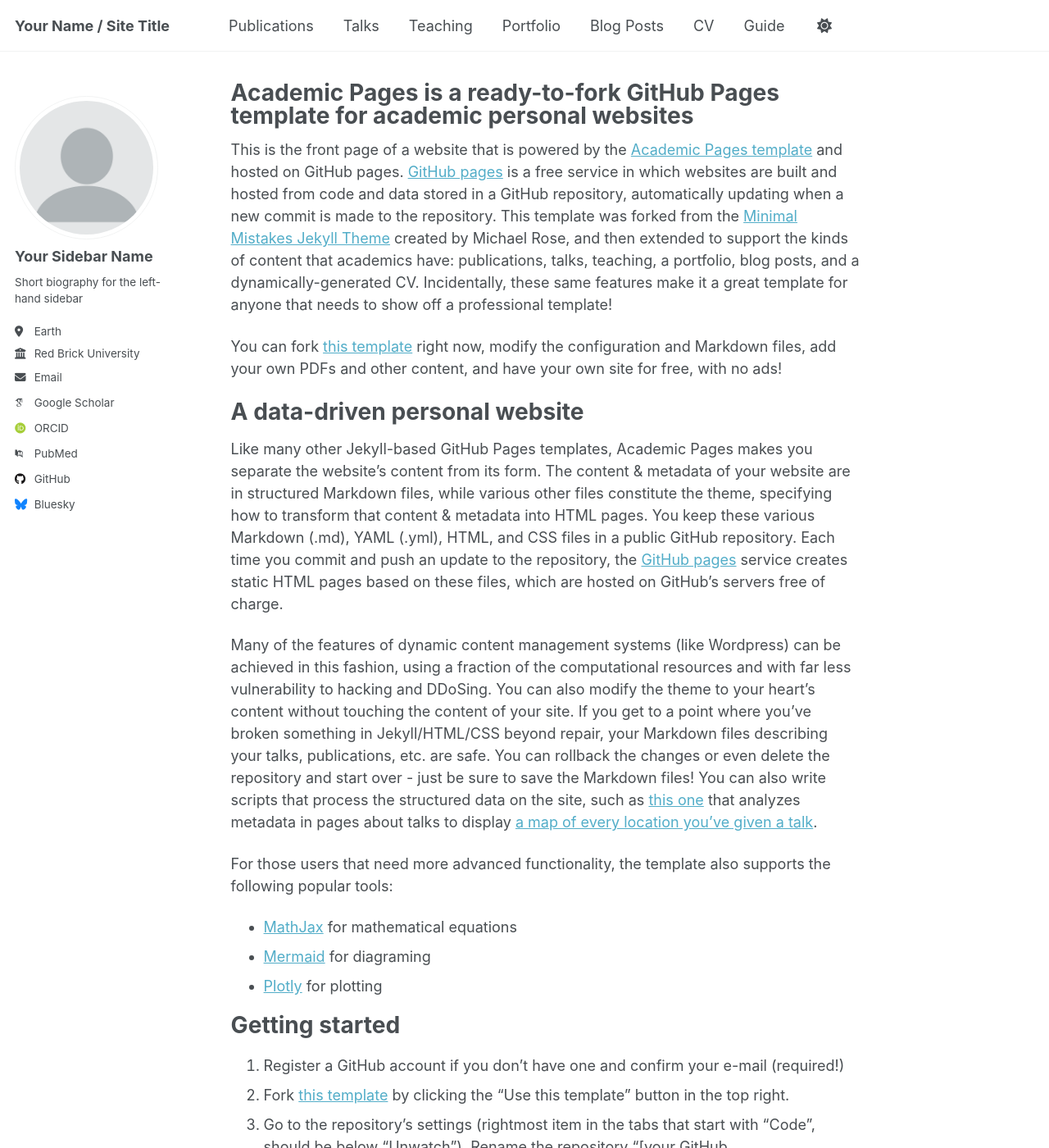
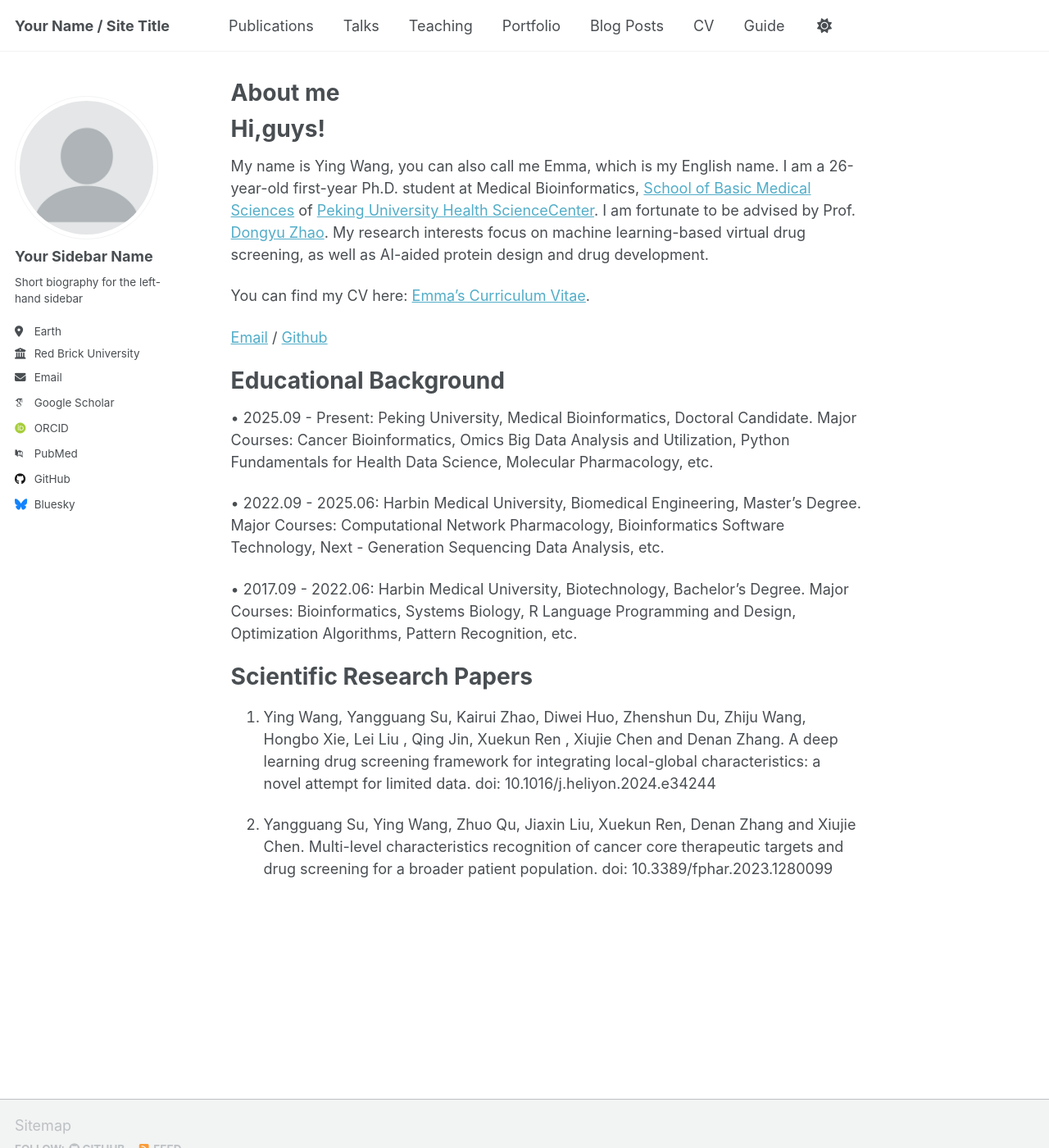
Before and after one commit to wangying1278/wangying1278.github.io, a Jekyll site: the page built from _pages/about.md, in a window 1280 px wide and 1400 px high. Shown: the whole window at 82% size. Built offline with Jekyll 4.4.1, drawn with Linux system fonts in a browser that asks for light colours; some web fonts are replaced; a script that is not in the unit is left out; some of the changed text lies outside the part shown.

Commit message:
Update about.md

```diff
--- a/_pages/about.md
+++ b/_pages/about.md
@@ -1,56 +1,36 @@
 ---
 permalink: /
-title: "Academic Pages is a ready-to-fork GitHub Pages template for academic personal websites"
+title: "About me"
 author_profile: true
 redirect_from:
   - /about/
   - /about.html
 ---
 
-This is the front page of a website that is powered by the [Academic Pages template](https://github.com/academicpages/academicpages.github.io) and hosted on GitHub pages. [GitHub pages](https://pages.github.com) is a free service in which websites are built and hosted from code and data stored in a GitHub repository, automatically updating when a new commit is made to the repository. This template was forked from the [Minimal Mistakes Jekyll Theme](https://mmistakes.github.io/minimal-mistakes/) created by Michael Rose, and then extended to support the kinds of content that academics have: publications, talks, teaching, a portfolio, blog posts, and a dynamically-generated CV. Incidentally, these same features make it a great template for anyone that needs to show off a professional template!
+Hi,guys!
+======
+My name is Ying Wang, you can also call me Emma, which is my English name. I am a 26-year-old first-year Ph.D. student at Medical Bioinformatics, [School of Basic Medical Sciences](https://sbms.bjmu.edu.cn) of [Peking University Health ScienceCenter](https://www.bjmu.edu.cn/index.htm). I am fortunate to be advised by Prof. [Dongyu Zhao](https://biomedinfo.bjmu.edu.cn/jsdw/0e418b3ea2a54e3f974f875a43a5d73a.htm). My research interests focus on machine learning-based virtual drug screening, as well as AI-aided protein design and drug development.
 
- You can fork [this template](https://github.com/academicpages/academicpages.github.io) right now, modify the configuration and Markdown files, add your own PDFs and other content, and have your own site for free, with no ads!
+You can find my CV here: [Emma's Curriculum Vitae](../assets/Curriculum_Vitae.pdf).
 
-A data-driven personal website
+[Email](mailto:2511110092@bjmu.edu.cn) / [Github](https://github.com/xxx)
+
+
+Educational Background
 ======
-Like many other Jekyll-based GitHub Pages templates, Academic Pages makes you separate the website's content from its form. The content & metadata of your website are in structured Markdown files, while various other files constitute the theme, specifying how to transform that content & metadata into HTML pages. You keep these various Markdown (.md), YAML (.yml), HTML, and CSS files in a public GitHub repository. Each time you commit and push an update to the repository, the [GitHub pages](https://pages.github.com/) service creates static HTML pages based on these files, which are hosted on GitHub's servers free of charge.
+• 2025.09 - Present: Peking University, Medical Bioinformatics, Doctoral Candidate.
+Major Courses: Cancer Bioinformatics, Omics Big Data Analysis and Utilization, Python Fundamentals for Health Data Science, Molecular Pharmacology, etc.
 
-Many of the features of dynamic content management systems (like Wordpress) can be achieved in this fashion, using a fraction of the computational resources and with far less vulnerability to hacking and DDoSing. You can also modify the theme to your heart's content without touching the content of your site. If you get to a point where you've broken something in Jekyll/HTML/CSS beyond repair, your Markdown files describing your talks, publications, etc. are safe. You can rollback the changes or even delete the repository and start over - just be sure to save the Markdown files! You can also write scripts that process the structured data on the site, such as [this one](https://github.com/academicpages/academicpages.github.io/blob/master/talkmap.ipynb) that analyzes metadata in pages about talks to display [a map of every location you've given a talk](https://academicpages.github.io/talkmap.html).
+• 2022.09 - 2025.06: Harbin Medical University, Biomedical Engineering, Master's Degree.
+Major Courses: Computational Network Pharmacology, Bioinformatics Software Technology, Next - Generation Sequencing Data Analysis, etc.
 
-For those users that need more advanced functionality, the template also supports the following popular tools:
-- [MathJax](https://www.mathjax.org/) for mathematical equations
-- [Mermaid](https://mermaid.js.org/) for diagraming
-- [Plotly](https://plotly.com/javascript/) for plotting
+• 2017.09 - 2022.06: Harbin Medical University, Biotechnology, Bachelor's Degree.
+Major Courses: Bioinformatics, Systems Biology, R Language Programming and Design, Optimization Algorithms, Pattern Recognition, etc.
 
-Getting started
+Scientific Research Papers
 ======
-1. Register a GitHub account if you don't have one and confirm your e-mail (required!)
-1. Fork [this template](https://github.com/academicpages/academicpages.github.io) by clicking the "Use this template" button in the top right.
-1. Go to the repository's settings (rightmost item in the tabs that start with "Code", should be below "Unwatch"). Rename the repository "[your GitHub username].github.io", which will also be your website's URL.
-1. Set site-wide configuration and create content & metadata (see below -- also see [this set of diffs](http://archive.is/3TPas) showing what files were changed to set up [an example site](https://getorg-testacct.github.io) for a user with the username "getorg-testacct")
-1. Upload any files (like PDFs, .zip files, etc.) to the files/ directory. They will appear at https://[your GitHub username].github.io/files/example.pdf.
-1. Check status by going to the repository settings, in the "GitHub pages" section
+1. Ying Wang, Yangguang Su, Kairui Zhao, Diwei Huo, Zhenshun Du, Zhiju Wang, Hongbo Xie, Lei Liu , Qing
+Jin, Xuekun Ren , Xiujie Chen and Denan Zhang. A deep learning drug screening framework for integrating local-global characteristics: a novel attempt for limited data.  doi: 10.1016/j.heliyon.2024.e34244
 
-Site-wide configuration
-------
-The main configuration file for the site is in the base directory in [_config.yml](https://github.com/academicpages/academicpages.github.io/blob/master/_config.yml), which defines the content in the sidebars and other site-wide features. You will need to replace the default variables with ones about yourself and your site's github repository. The configuration file for the top menu is in [_data/navigation.yml](https://github.com/academicpages/academicpages.github.io/blob/master/_data/navigation.yml). For example, if you don't have a portfolio or blog posts, you can remove those items from that navigation.yml file to remove them from the header.
-
-Create content & metadata
-------
-For site content, there is one Markdown file for each type of content, which are stored in directories like _publications, _talks, _posts, _teaching, or _pages. For example, each talk is a Markdown file in the [_talks directory](https://github.com/academicpages/academicpages.github.io/tree/master/_talks). At the top of each Markdown file is structured data in YAML about the talk, which the theme will parse to do lots of cool stuff. The same structured data about a talk is used to generate the list of talks on the [Talks page](https://academicpages.github.io/talks), each [individual page](https://academicpages.github.io/talks/2012-03-01-talk-1) for specific talks, the talks section for the [CV page](https://academicpages.github.io/cv), and the [map of places you've given a talk](https://academicpages.github.io/talkmap.html) (if you run this [python file](https://github.com/academicpages/academicpages.github.io/blob/master/talkmap.py) or [Jupyter notebook](https://github.com/academicpages/academicpages.github.io/blob/master/talkmap.ipynb), which creates the HTML for the map based on the contents of the _talks directory).
-
-**Markdown generator**
-
-The repository includes [a set of Jupyter notebooks](https://github.com/academicpages/academicpages.github.io/tree/master/markdown_generator
-) that converts a CSV containing structured data about talks or presentations into individual Markdown files that will be properly formatted for the Academic Pages template. The sample CSVs in that directory are the ones I used to create my own personal website at stuartgeiger.com. My usual workflow is that I keep a spreadsheet of my publications and talks, then run the code in these notebooks to generate the Markdown files, then commit and push them to the GitHub repository.
-
-How to edit your site's GitHub repository
-------
-Many people use a git client to create files on their local computer and then push them to GitHub's servers. If you are not familiar with git, you can directly edit these configuration and Markdown files directly in the github.com interface. Navigate to a file (like [this one](https://github.com/academicpages/academicpages.github.io/blob/master/_talks/2012-03-01-talk-1.md) and click the pencil icon in the top right of the content preview (to the right of the "Raw | Blame | History" buttons). You can delete a file by clicking the trashcan icon to the right of the pencil icon. You can also create new files or upload files by navigating to a directory and clicking the "Create new file" or "Upload files" buttons.
-
-Example: editing a Markdown file for a talk
-![Editing a Markdown file for a talk](/images/editing-talk.png)
-
-For more info
-------
-More info about configuring Academic Pages can be found in [the guide](https://academicpages.github.io/markdown/), the [growing wiki](https://github.com/academicpages/academicpages.github.io/wiki), and you can always [ask a question on GitHub](https://github.com/academicpages/academicpages.github.io/discussions). The [guides for the Minimal Mistakes theme](https://mmistakes.github.io/minimal-mistakes/docs/configuration/) (which this theme was forked from) might also be helpful.
+2. Yangguang Su, Ying Wang, Zhuo Qu, Jiaxin Liu, Xuekun Ren, Denan Zhang and Xiujie Chen. Multi-level
+characteristics recognition of cancer core therapeutic targets and drug screening for a broader patient population. doi: 10.3389/fphar.2023.1280099
```
